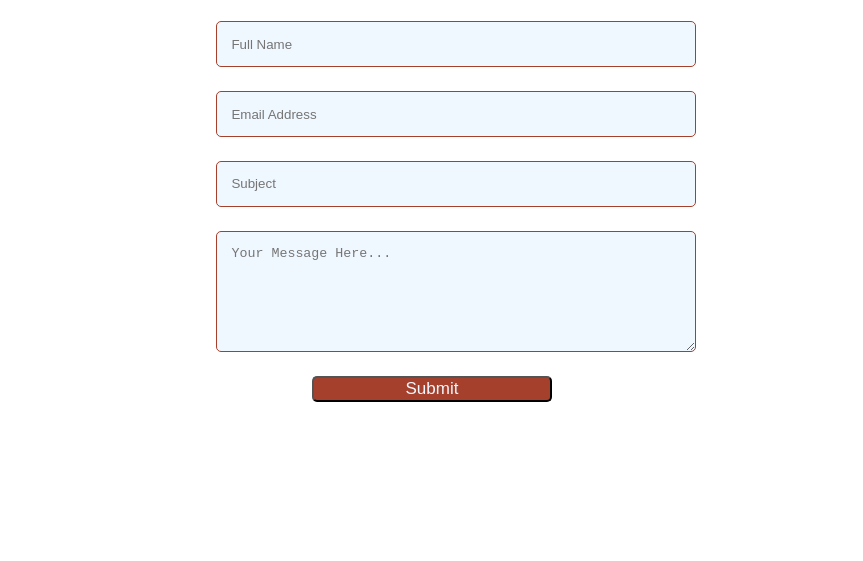
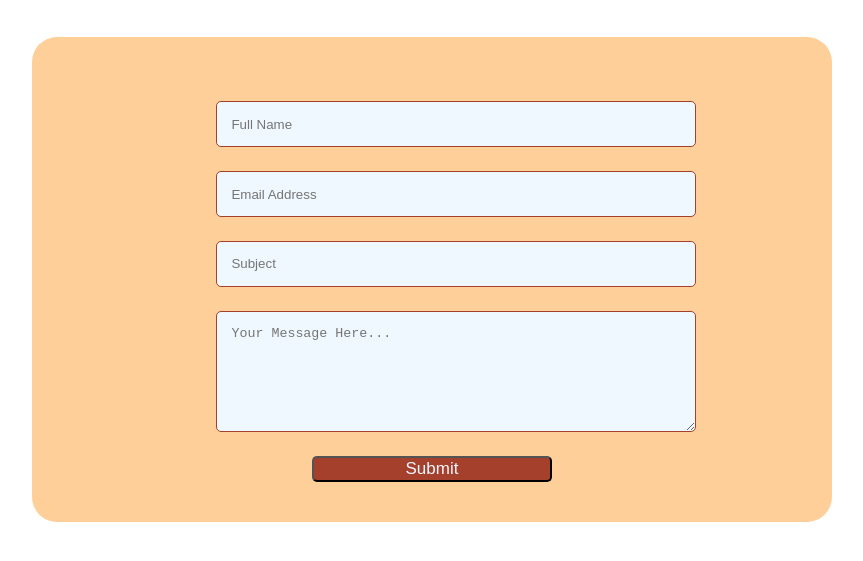
Before and after one commit to NMekks/Elevvo-Internship-Task2-Contact-Form, a plain HTML site: page index.html in a window 1280 px wide. Shown: the part 169-730 px from the top of the page, without its empty margins (208-1071 px from the left). Drawn offline with Linux system fonts and the light colour scheme.

Commit message:
added more styling

```diff
--- a/styles.css
+++ b/styles.css
@@ -7,6 +7,14 @@ body {
   width: 100vh;
   margin: auto;
 }
+
+/* .contact-form-background {
+    background-color: #ffcf99;
+    padding: 3%;
+    margin-top:2%;
+    margin-bottom: 2%;
+    border-radius: 25px;
+} */
 
 .page-content {
   margin-top: 10%;
@@ -28,18 +36,14 @@ p {
   margin: auto;
 }
 
-/* .contact-form-background {
-  display: flex;
-  align-items: center;
-  justify-content: center;
-  align-content: center;
+.contact-form-background {
   margin-top: 5%;
   background: #ffcf99;
   height: auto;
-  border-radius: 5%;
-  margin: 0%;
-  padding: 0%;
-} */
+  border-radius: 25px;
+  padding-top: 5%;
+  padding-bottom: 5%;
+}
 
 .contact-form input[type="text"],
 input[type="email"],
```
